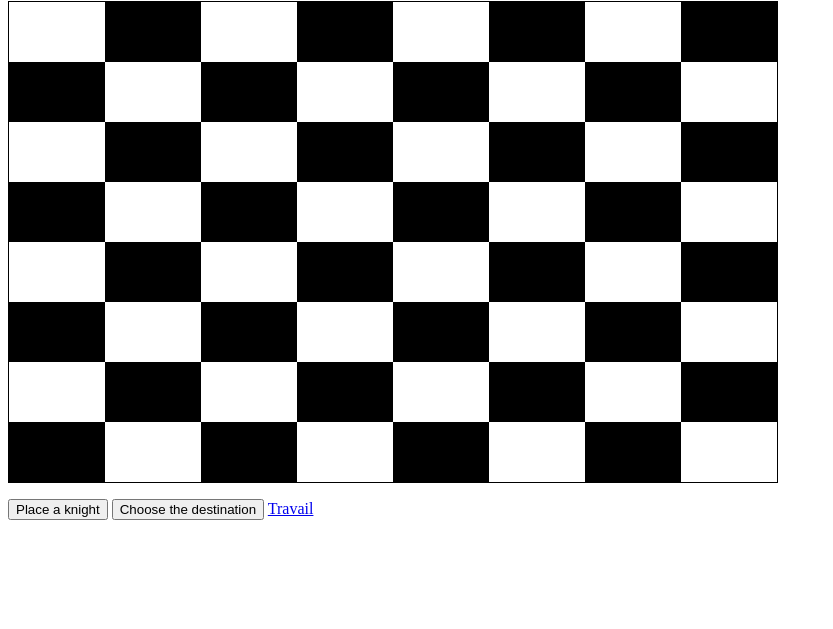
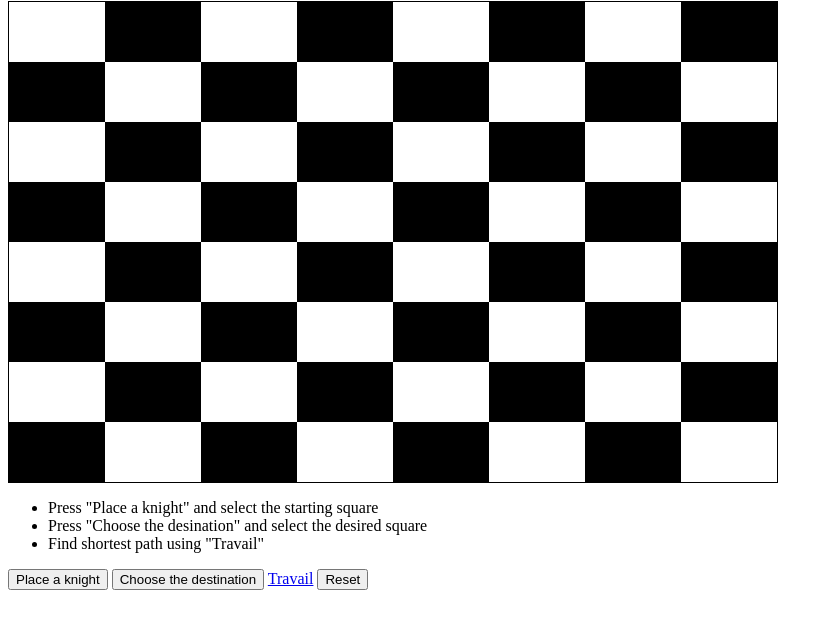
Before and after one commit to Deepspacediver/knight-travails, a website built with webpack: page dist/index.html in a window 1280 px wide. Shown: the part 79-708 px from the top of the page, without its empty margins (0-833 px from the left). Built offline with nearby package versions, Linux system fonts and the light colour scheme.

Commit message:
seperated instruction and result display

```diff
--- a/dist/index.html
+++ b/dist/index.html
@@ -11,14 +11,21 @@
       <!-- <img src="" alt="" /> -->
       <h1>Knight Travails</h1>
     </header>
-      <div id="board"></div>
-      <div class="game-buttons">
-        <p id="instruction-display"></p>
-        <button class="knight-btn">Place a knight</button>
-        <button class="destination-btn">Choose the destination</button>
-        <a href="#instruction-display" class="travail-btn">Travail</a>
+    <div id="board"></div>
+    <div class="game-buttons">
+      <div id="instruction-result">
+        <ul class="instructions">
+          <li>Press "Place a knight" and select the starting square</li>
+          <li>Press "Choose the desination" and select the desired square</li>
+          <li>Find shortest path using "Travail"</li>
+        </ul>
+        <p class="result hidden"></p>
       </div>
+      <button class="knight-btn">Place a knight</button>
+      <button class="destination-btn">Choose the destination</button>
+      <a href="#instruction-display" class="travail-btn">Travail</a>
+      <button class="reset-btn">Reset</button>
+    </div>
     <script defer src="./main.js"></script>
-
   </body>
 </html>
```
